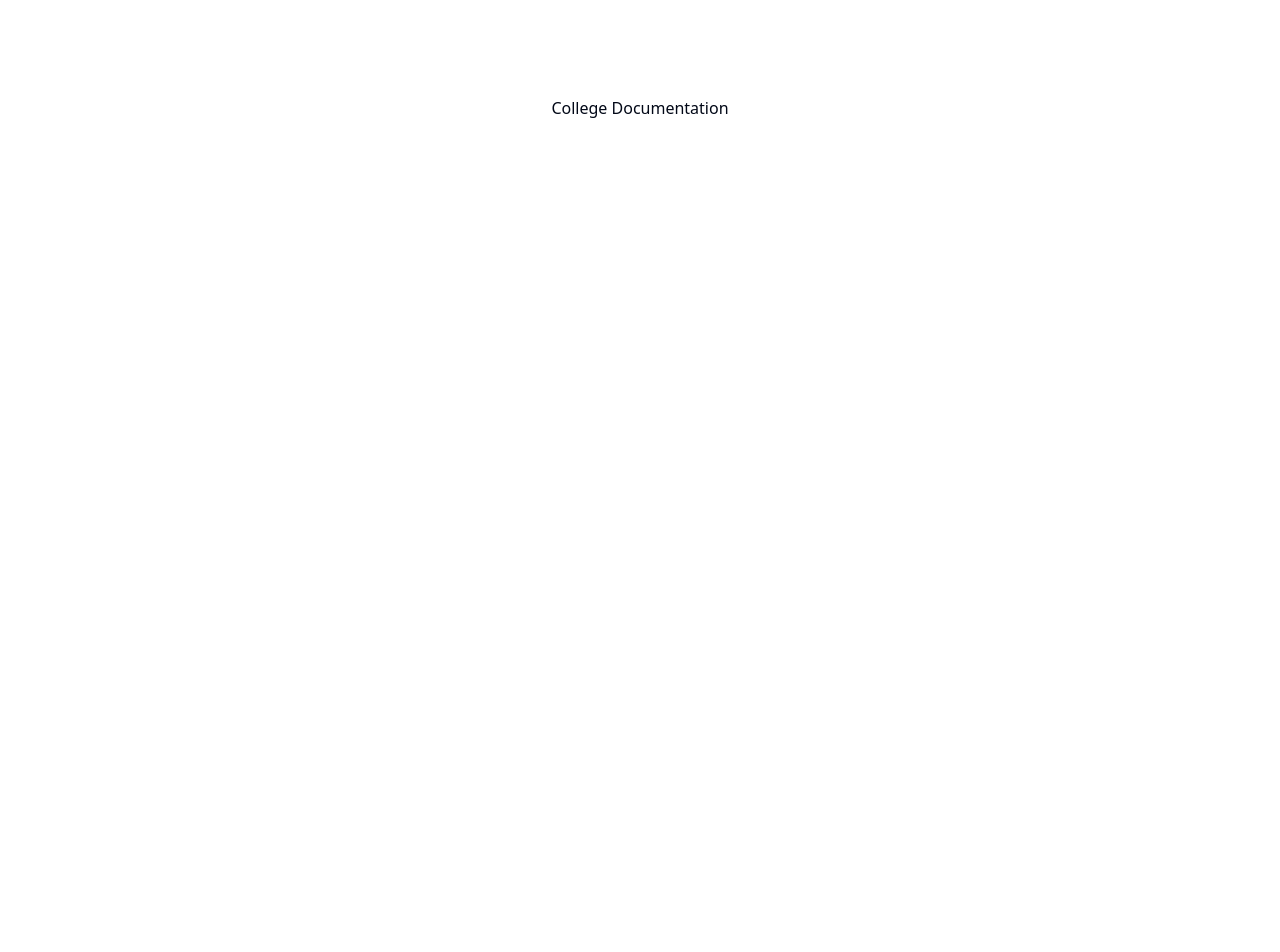
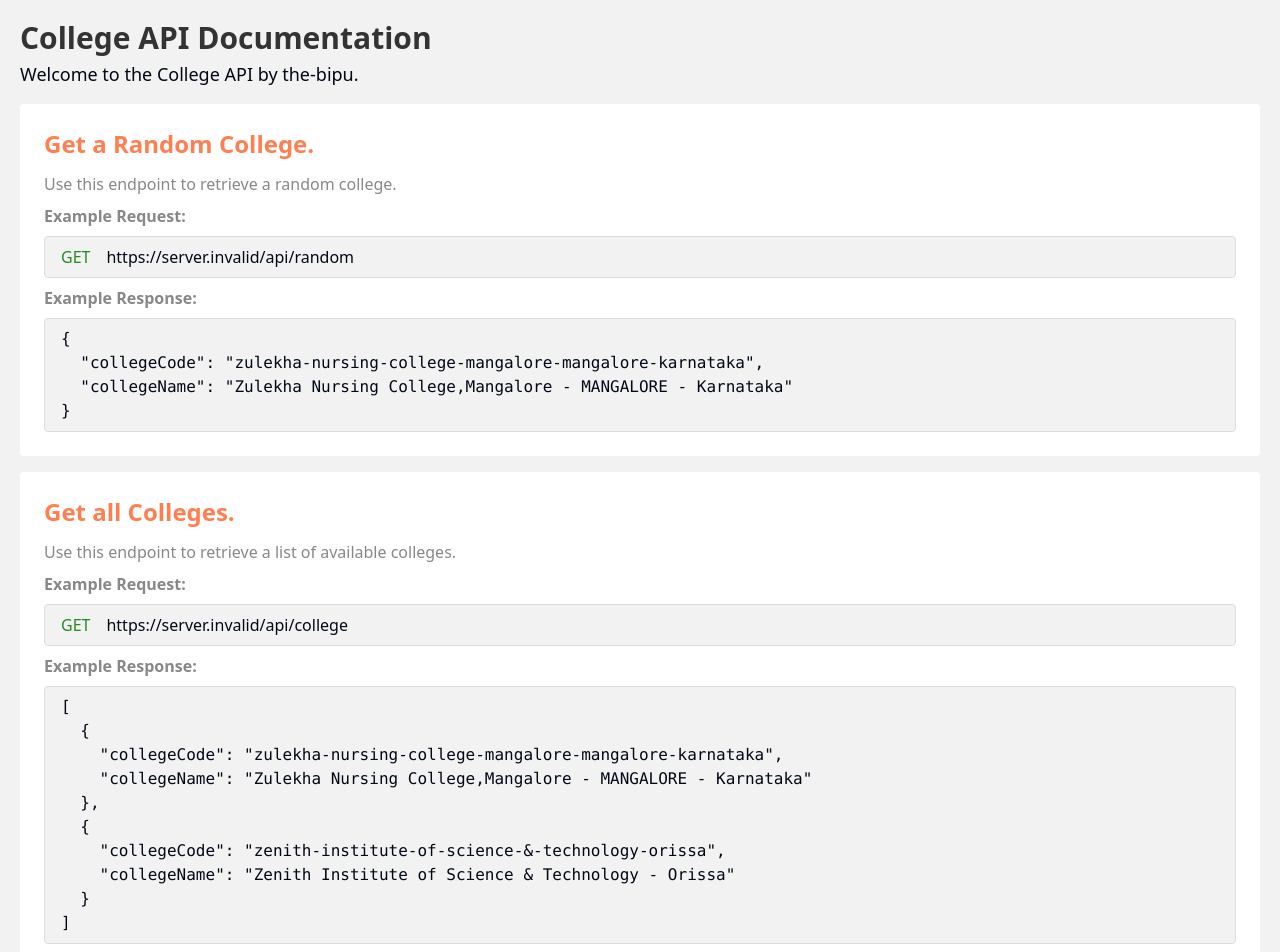
Before and after one commit to the-bipu/college-api-nextjs, a Next.js app: page / in a window 1280 px wide. Shown: the top 952 px of the page. Before the commit the page ends 800 px from the top, so only its background shows below. Built offline with nearby package versions, Linux system fonts and the light colour scheme; no server answers.

Commit message:
added random route 🐦‍🔥

```diff
--- a/pages/index.tsx
+++ b/pages/index.tsx
@@ -1,10 +1,82 @@
+import Link from 'next/link';
 import React from 'react'
 
 const Index = () => {
+
+    const college = {
+        collegeCode: "zulekha-nursing-college-mangalore-mangalore-karnataka",
+        collegeName: "Zulekha Nursing College,Mangalore - MANGALORE - Karnataka",
+    };
+
+    const collegeList = [
+        {
+            collegeCode: "zulekha-nursing-college-mangalore-mangalore-karnataka",
+            collegeName: "Zulekha Nursing College,Mangalore - MANGALORE - Karnataka",
+        },
+        {
+            collegeCode: "zenith-institute-of-science-&-technology-orissa",
+            collegeName: "Zenith Institute of Science & Technology - Orissa",
+        }
+    ];
+
     return (
-        <main className="flex min-h-screen flex-col items-center justify-between p-24">
-            <div>College Documentation</div>
-        </main>
+        <div className="w-full h-auto flex items-center justify-center p-5 bg-[#f2f2f2]">
+            <div className="flex flex-col w-full h-auto gap-4">
+                <div className="flex flex-col gap-1">
+                    <div className="text-3xl font-bold text-[#333333]">
+                        College API Documentation
+                    </div>
+                    <p className="text-lg">Welcome to the College API by the-bipu.</p>
+                </div>
+
+                <div className="flex flex-col bg-[#fff] p-6 rounded">
+                    <h3 className="text-[#ff7f50] text-2xl font-bold mb-3">Get a Random College.</h3>
+                    <p className="text-[#888] mb-2">
+                        Use this endpoint to retrieve a random college.
+                    </p>
+                    <p className="text-[#888] font-semibold mb-2">Example Request:</p>
+                    <div
+                        className="bg-[#f2f2f2] rounded px-4 py-2 border border-[#ddd] flex flex-row gap-4 mb-2"
+                    >
+                        <span className="text-[#228b22]">GET</span>
+                        <span className="space-mono"
+                        >{process.env.NEXT_PUBLIC_BASE_URL}/api/random</span>
+                    </div>
+                    <p className="text-[#888] font-semibold mb-2">Example Response:</p>
+                    <pre className="bg-[#f2f2f2] rounded px-4 py-2 border border-[#ddd] flex flex-row gap-4 space-mono">
+                        {JSON.stringify(college, null, 2)}
+                    </pre>
+                </div>
+
+                <div className="flex flex-col bg-[#fff] p-6 rounded">
+                    <h3 className="text-[#ff7f50] text-2xl font-bold mb-3">Get all Colleges.</h3>
+                    <p className="text-[#888] mb-2">
+                        Use this endpoint to retrieve a list of available colleges.
+                    </p>
+                    <p className="text-[#888] font-semibold mb-2">Example Request:</p>
+                    <div
+                        className="bg-[#f2f2f2] rounded px-4 py-2 border border-[#ddd] flex flex-row gap-4 mb-2"
+                    >
+                        <span className="text-[#228b22]">GET</span>
+                        <span className="space-mono"
+                        >{process.env.NEXT_PUBLIC_BASE_URL}/api/college</span>
+                    </div>
+                    <p className="text-[#888] font-semibold mb-2">Example Response:</p>
+                    <pre className="bg-[#f2f2f2] rounded px-4 py-2 border border-[#ddd] flex flex-row gap-4 space-mono">
+                        {JSON.stringify(collegeList, null, 2)}
+                    </pre>
+                </div>
+
+                <div>
+                    Copyright ©
+                    <Link
+                        href="https://github.com/the-bipu/college-api-nextjs"
+                        target="_blank"
+                        className="text-[#ff7f50] underline"
+                    >the-bipu</Link>
+                </div>
+            </div>
+        </div>
     )
 }
 
```
Also changed, not shown: app/api/random/route.js (added, +20 -0 lines).
